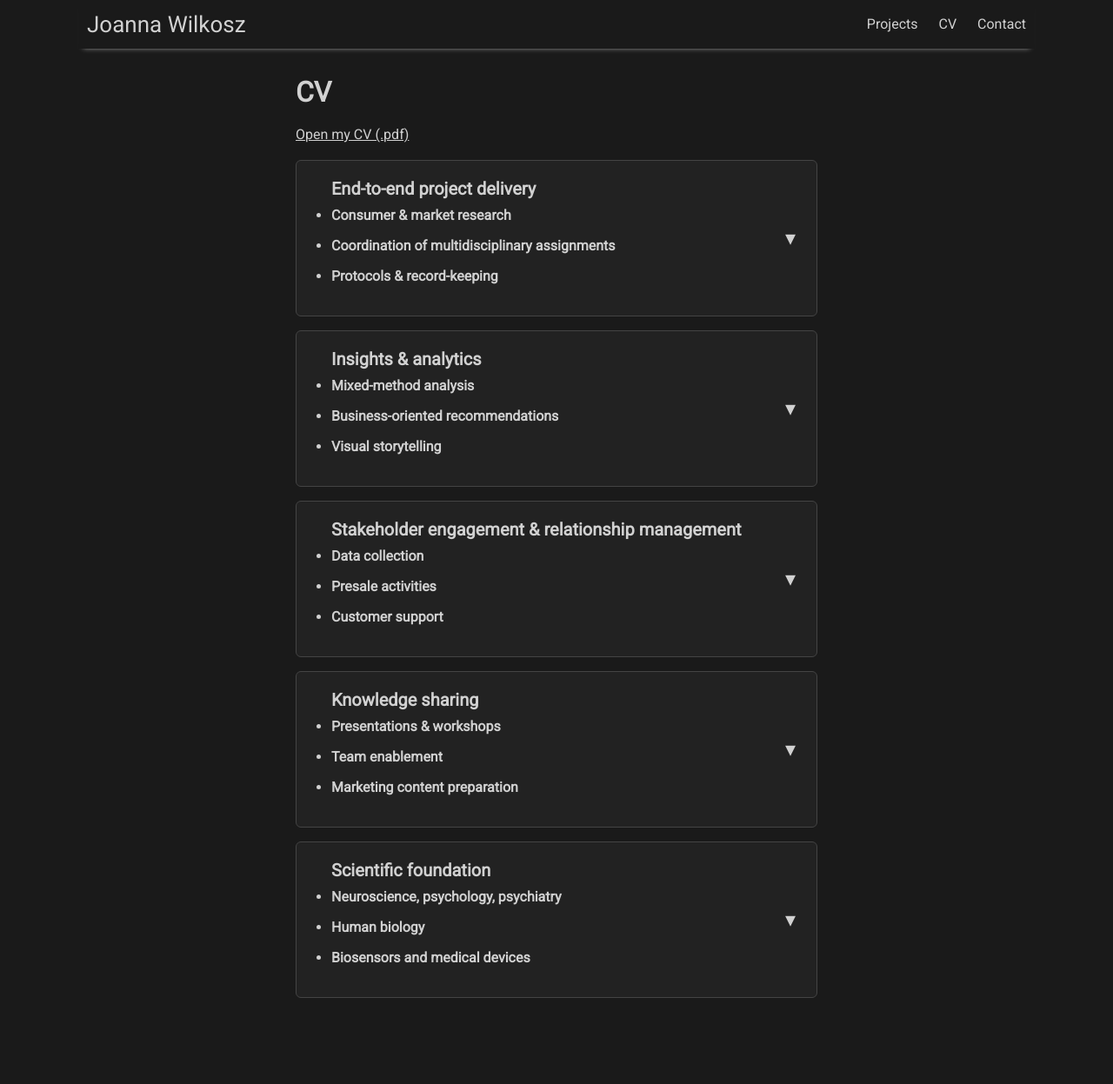
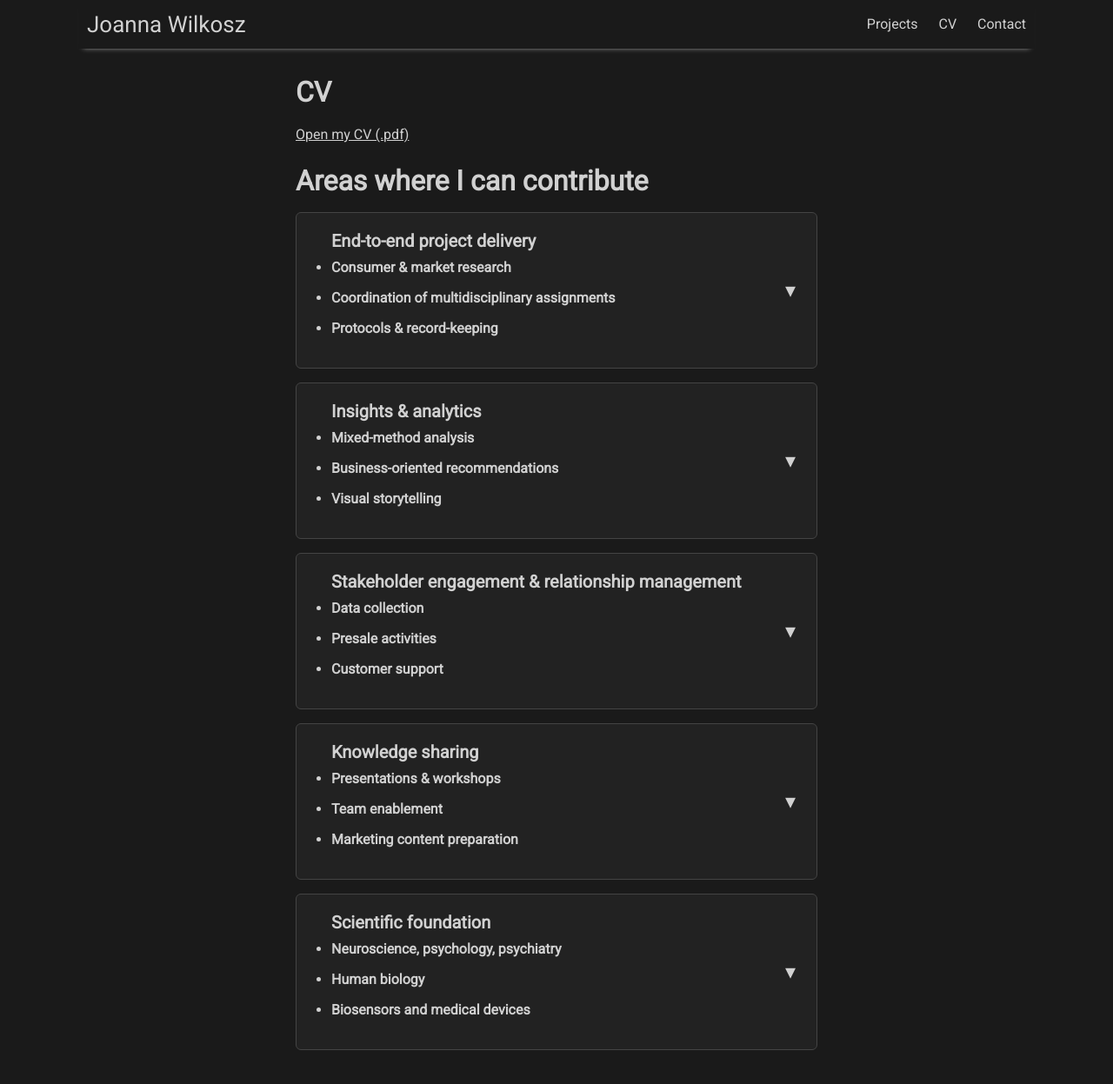
Before and after one commit to joanna-wi/joanna-wi.github.io, a Jekyll site: the page built from pages/cv.md, in a window 1280 px wide and 1300 px high. Shown: the top 1247 px of the window at 87% size. Built offline with Jekyll 4.4.1, drawn with Linux system fonts in a browser that asks for light colours; nearby versions of some CDN libraries.

Commit message:
Update cv.md

```diff
--- a/pages/cv.md
+++ b/pages/cv.md
@@ -5,6 +5,8 @@ permalink: /cv/
 ---
 
 <a href="{{ site.baseurl }}/assets//img/Joanna%20Wilkosz%20-%20CV.pdf" target="_blank" rel="noopener noreferrer">Open my CV (.pdf)</a>
+
+# Areas where I can contribute
 
 <style>
 .cv-box { border:1px solid #444; border-radius:6px; margin:1rem 0; background:#222; }
```
